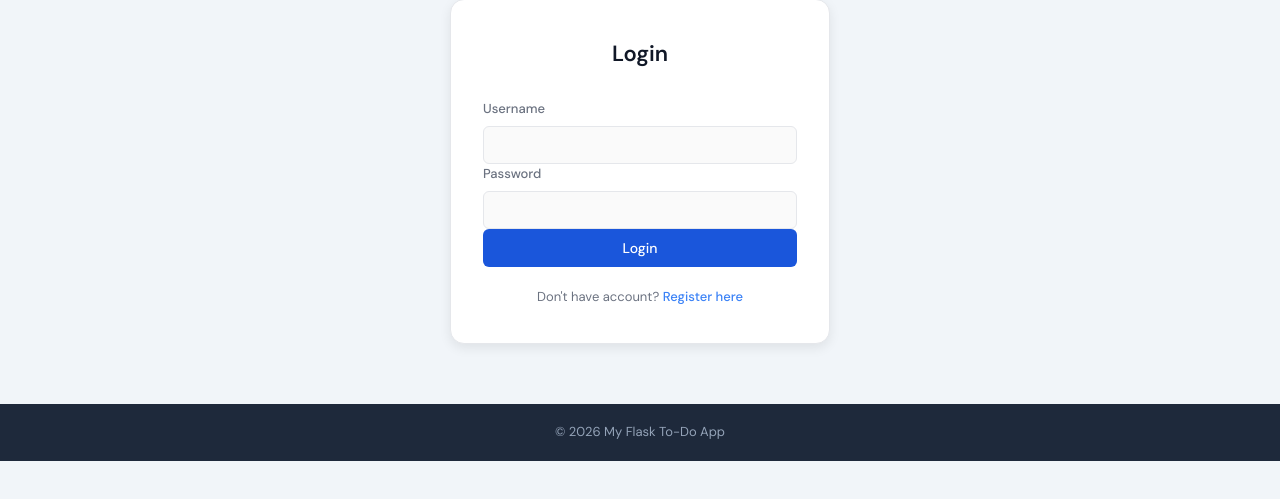
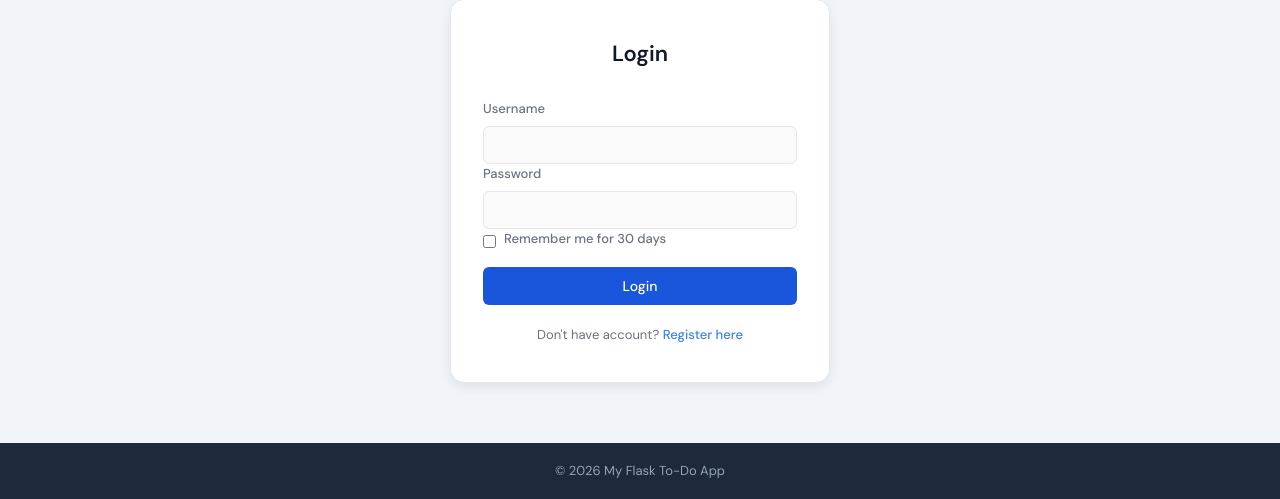
Before and after one commit to vishalrajput74/flask-todo-app, a Flask app: page /login in a window 1280 px wide. Shown: the part 122-621 px from the top of the page. Run offline with Flask 3, Linux system fonts and the light colour scheme.

Commit message:
added remember me persistent login feature

```diff
--- a/app/forms.py
+++ b/app/forms.py
@@ -5,6 +5,7 @@ from wtforms import StringField, PasswordField, SubmitField
 from wtforms.fields import DateField
 from wtforms.validators import DataRequired, Length, EqualTo, ValidationError,Optional
 from app.models import User
+from wtforms import BooleanField
 
 
 def validate_future_date(form, field):
@@ -15,6 +16,7 @@ def validate_future_date(form, field):
 class LoginForm(FlaskForm):
     username = StringField('Username', validators=[DataRequired()])
     password = PasswordField('Password', validators=[DataRequired()])
+    remember_me = BooleanField('Remember Me')
     submit = SubmitField('Login')
 
 class RegisterForm(FlaskForm):
--- a/app/routes/auth.py
+++ b/app/routes/auth.py
@@ -4,7 +4,8 @@ from app.extensions import db
 from app.models import User
 from app.forms import LoginForm, RegisterForm, ChangePasswordForm
 from werkzeug.security import generate_password_hash, check_password_hash
-
+from datetime import timedelta
+from flask import current_app
 #blueprint object create kara
 
 auth_bp = Blueprint('auth' ,__name__)
@@ -30,9 +31,12 @@ def login():
             session['user_id'] = user.id
             session['username'] = user.username
             # print("SESSION:", dict(session))
-
             # print("login success")
             # print(" Session after login:", dict(session))
+
+            if form.remember_me.data:
+                session.permanent = True
+                current_app.permanent_session_lifetime = timedelta(days=30)
             flash('Login successful!', 'success')
             return redirect(url_for('tasks.view_tasks'))
         else:
--- a/app/templates/login.html
+++ b/app/templates/login.html
@@ -25,6 +25,13 @@
       {% endif %}
     </div>
 
+    <div style="display:flex; align-items:center; gap:8px; margin-bottom:12px;">
+  {{ form.remember_me() }}
+  <label for="remember_me" style="font-size:13px; color:var(--text-secondary); cursor:pointer;">
+    Remember me for 30 days
+  </label>
+</div>
+
     <div>{{ form.submit(class="btn") }}</div>
   </form>
 
```
